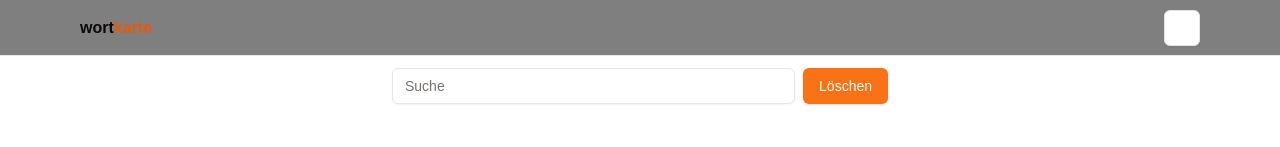
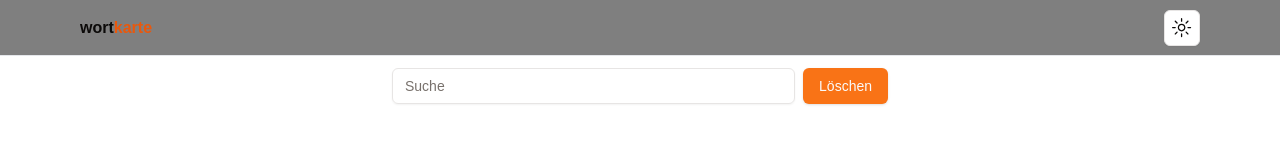
Before and after one commit to stoczec/wortkarte, a Next.js app: page / in a window 1280 px wide. Shown: the top 147 px of the page. Built offline with nearby package versions, Linux system fonts and the light colour scheme.

Commit message:
"Refactor ModeToggle component to use Radix UI icons and add dropdown menu for theme selection"

```diff
--- a/src/components/modeToggle.tsx
+++ b/src/components/modeToggle.tsx
@@ -1,24 +1,40 @@
 'use client'
 
 import * as React from 'react'
-import { Sun, Moon } from 'lucide-react'
+import { MoonIcon, SunIcon } from '@radix-ui/react-icons'
 import { useTheme } from 'next-themes'
+
 import { Button } from '@/components/ui/button'
+import {
+	DropdownMenu,
+	DropdownMenuContent,
+	DropdownMenuItem,
+	DropdownMenuTrigger,
+} from '@/components/ui/dropdown-menu'
 
 export function ModeToggle() {
-	const { theme, setTheme } = useTheme()
-
-	const handleThemeChange = () => {
-		theme === 'light' ? setTheme('dark') : setTheme('light')
-	}
+	const { setTheme } = useTheme()
 
 	return (
-		<Button variant="outline" size="icon" onClick={handleThemeChange}>
-			{theme === 'light' ? (
-				<Sun className="h-[1.2rem] w-[1.2rem] rotate-0 scale-100 transition-all dark:-rotate-90 dark:scale-0" />
-			) : (
-				<Moon className="absolute h-[1.2rem] w-[1.2rem] rotate-90 scale-0 transition-all dark:rotate-0 dark:scale-100" />
-			)}
-		</Button>
+		<DropdownMenu>
+			<DropdownMenuTrigger asChild>
+				<Button variant="outline" size="icon">
+					<SunIcon className="h-[1.2rem] w-[1.2rem] rotate-0 scale-100 transition-all dark:-rotate-90 dark:scale-0" />
+					<MoonIcon className="absolute h-[1.2rem] w-[1.2rem] rotate-90 scale-0 transition-all dark:rotate-0 dark:scale-100" />
+					<span className="sr-only">Toggle theme</span>
+				</Button>
+			</DropdownMenuTrigger>
+			<DropdownMenuContent align="end">
+				<DropdownMenuItem onClick={() => setTheme('light')}>
+					Light
+				</DropdownMenuItem>
+				<DropdownMenuItem onClick={() => setTheme('dark')}>
+					Dark
+				</DropdownMenuItem>
+				<DropdownMenuItem onClick={() => setTheme('system')}>
+					System
+				</DropdownMenuItem>
+			</DropdownMenuContent>
+		</DropdownMenu>
 	)
 }
```
